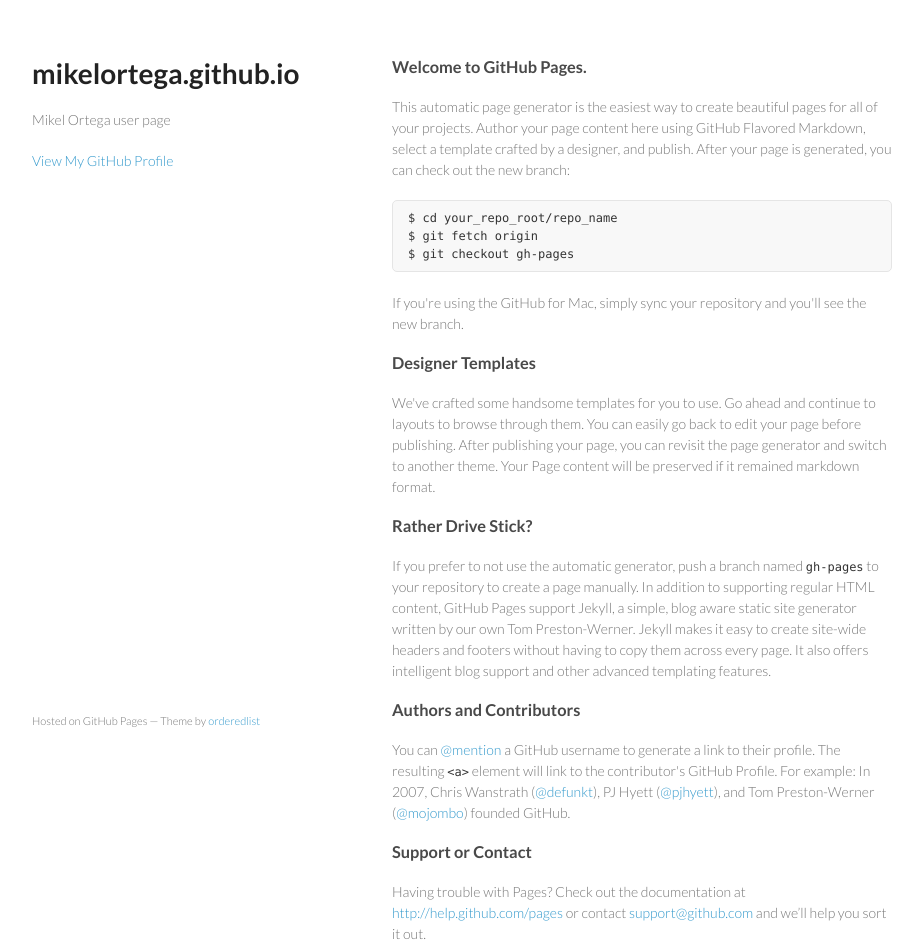
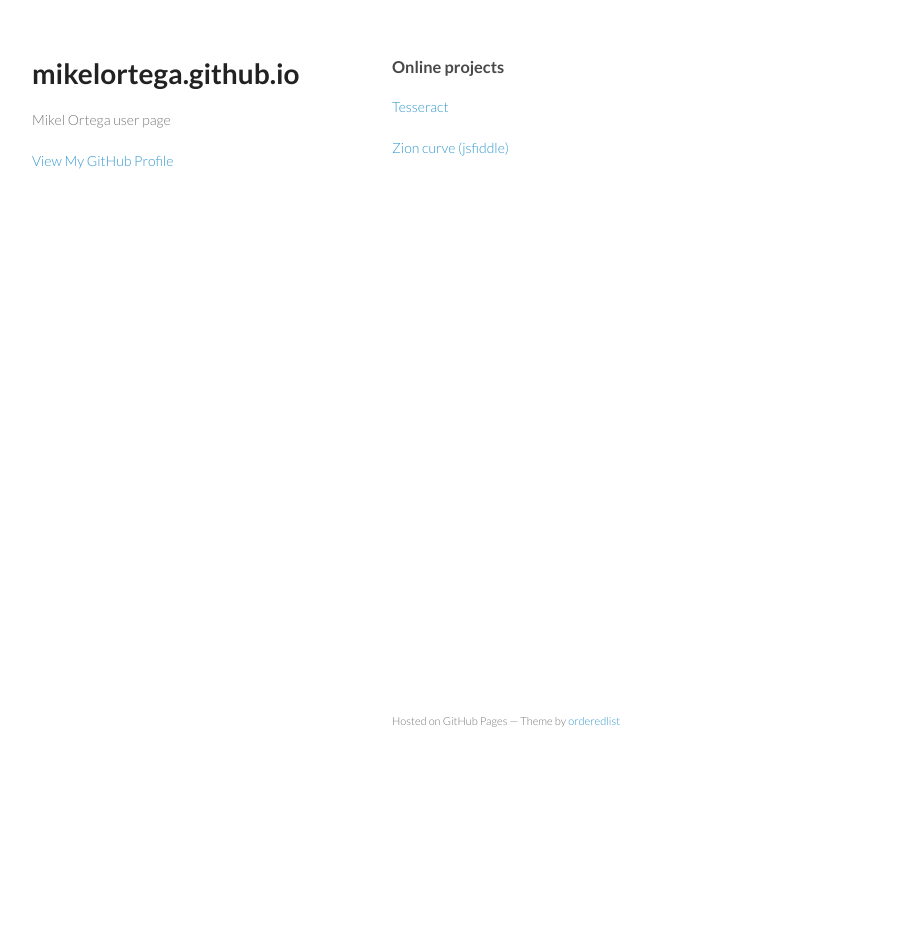
Before and after one commit to mikelortega/mikelortega.github.io, a plain HTML site: page index.html in a window 1280 px wide. Shown: the whole page, without its empty margins (178-1101 px from the left). After the commit the page ends 800 px from the top, so only its background shows below. Drawn offline with Linux system fonts and the light colour scheme.

Commit message:
Update github.io page.

```diff
--- a/index.html
+++ b/index.html
@@ -18,43 +18,17 @@
         <h1>mikelortega.github.io</h1>
         <p>Mikel Ortega user page</p>
 
-
         <p class="view"><a href="https://github.com/mikelortega">View My GitHub Profile</a></p>
 
       </header>
       <section>
-        <h3>
-<a name="welcome-to-github-pages" class="anchor" href="#welcome-to-github-pages"><span class="octicon octicon-link"></span></a>Welcome to GitHub Pages.</h3>
 
-<p>This automatic page generator is the easiest way to create beautiful pages for all of your projects. Author your page content here using GitHub Flavored Markdown, select a template crafted by a designer, and publish. After your page is generated, you can check out the new branch:</p>
+        <h3>Online projects</h3>
 
-<pre><code>$ cd your_repo_root/repo_name
-$ git fetch origin
-$ git checkout gh-pages
-</code></pre>
+        <p><a href="http://mikelortega.github.io/tesseract/">Tesseract</a></p>
 
-<p>If you're using the GitHub for Mac, simply sync your repository and you'll see the new branch.</p>
+        <p><a href="https://jsfiddle.net/mikelo/JKW4W/">Zion curve (jsfiddle)</a></p>
 
-<h3>
-<a name="designer-templates" class="anchor" href="#designer-templates"><span class="octicon octicon-link"></span></a>Designer Templates</h3>
-
-<p>We've crafted some handsome templates for you to use. Go ahead and continue to layouts to browse through them. You can easily go back to edit your page before publishing. After publishing your page, you can revisit the page generator and switch to another theme. Your Page content will be preserved if it remained markdown format.</p>
-
-<h3>
-<a name="rather-drive-stick" class="anchor" href="#rather-drive-stick"><span class="octicon octicon-link"></span></a>Rather Drive Stick?</h3>
-
-<p>If you prefer to not use the automatic generator, push a branch named <code>gh-pages</code> to your repository to create a page manually. In addition to supporting regular HTML content, GitHub Pages support Jekyll, a simple, blog aware static site generator written by our own Tom Preston-Werner. Jekyll makes it easy to create site-wide headers and footers without having to copy them across every page. It also offers intelligent blog support and other advanced templating features.</p>
-
-<h3>
-<a name="authors-and-contributors" class="anchor" href="#authors-and-contributors"><span class="octicon octicon-link"></span></a>Authors and Contributors</h3>
-
-<p>You can <a href="https://github.com/blog/821" class="user-mention">@mention</a> a GitHub username to generate a link to their profile. The resulting <code>&lt;a&gt;</code> element will link to the contributor's GitHub Profile. For example: In 2007, Chris Wanstrath (<a href="https://github.com/defunkt" class="user-mention">@defunkt</a>), PJ Hyett (<a href="https://github.com/pjhyett" class="user-mention">@pjhyett</a>), and Tom Preston-Werner (<a href="https://github.com/mojombo" class="user-mention">@mojombo</a>) founded GitHub.</p>
-
-<h3>
-<a name="support-or-contact" class="anchor" href="#support-or-contact"><span class="octicon octicon-link"></span></a>Support or Contact</h3>
-
-<p>Having trouble with Pages? Check out the documentation at <a href="http://help.github.com/pages">http://help.github.com/pages</a> or contact <a href="mailto:support@github.com">support@github.com</a> and we’ll help you sort it out.</p>
-      </section>
       <footer>
         <p><small>Hosted on GitHub Pages &mdash; Theme by <a href="https://github.com/orderedlist">orderedlist</a></small></p>
       </footer>
```
